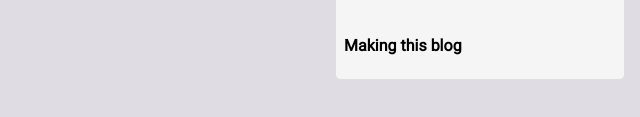
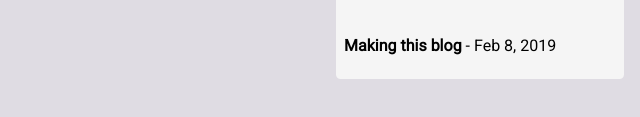
Before and after one commit to kylelee33/blog, a website: page public/index.html in a window 1280 px wide. Shown: the part 427-544 px from the top of the page, 640-1280 px from the left. Drawn offline with Linux system fonts and the light colour scheme.

Commit message:
Update index.html

```diff
--- a/public/index.html
+++ b/public/index.html
@@ -38,7 +38,7 @@
             </div>
             <div class="card">
                 <h2 class="card-header">Recent Posts</h2>
-                <p class="card-content"><a href="posts/making-this-blog.html"><strong>Making this blog</strong></a></p>
+                <p class="card-content"><a href="posts/making-this-blog.html"><strong>Making this blog</strong></a> - Feb 8, 2019</p>
               </div>
       </div>
     </div>
```
